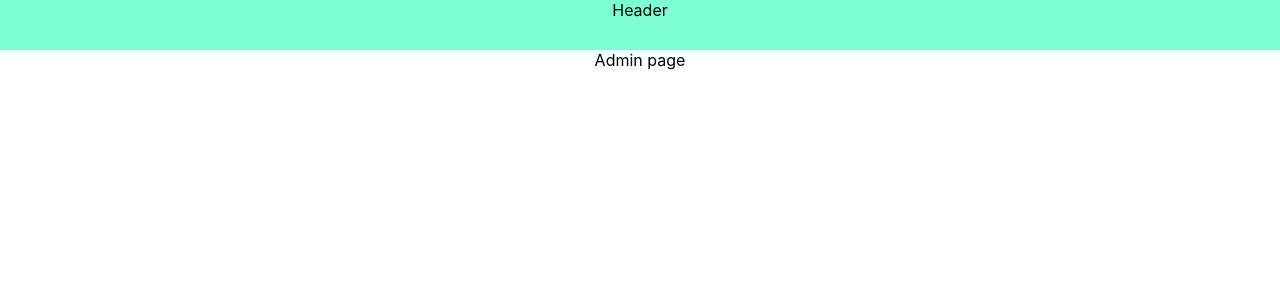
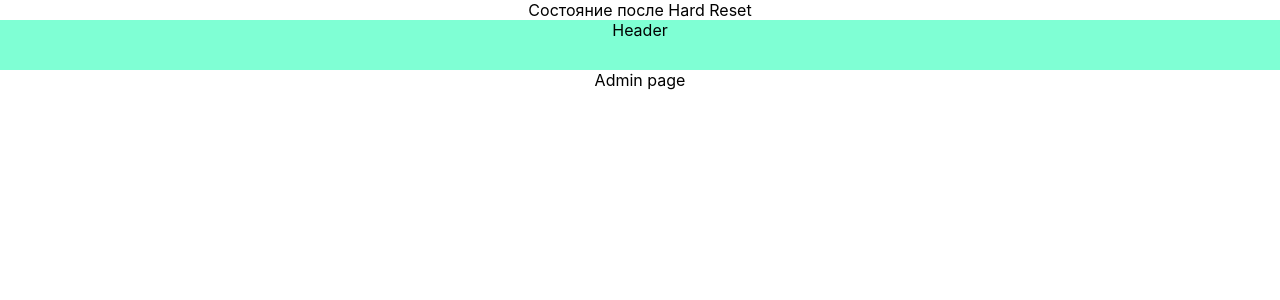
Before and after one commit to GraurDen/Next_Layouts, a Next.js app: page /adminPage in a window 1280 px wide. Shown: the top 300 px of the page. Built offline with nearby package versions, Linux system fonts and the light colour scheme.

Commit message:
Status after HARD RESET

```diff
--- a/components/layouts/adminLayout/admin.tsx
+++ b/components/layouts/adminLayout/admin.tsx
@@ -4,6 +4,7 @@ import { ReactElement } from "react";
 const AdminLayout = ({ children }: { children: ReactElement }) => {
   return (
     <div style={{ textAlign: "center" }}>
+      <div>Состояние после Hard Reset</div>
       <Header />
       {children}
     </div>
```
